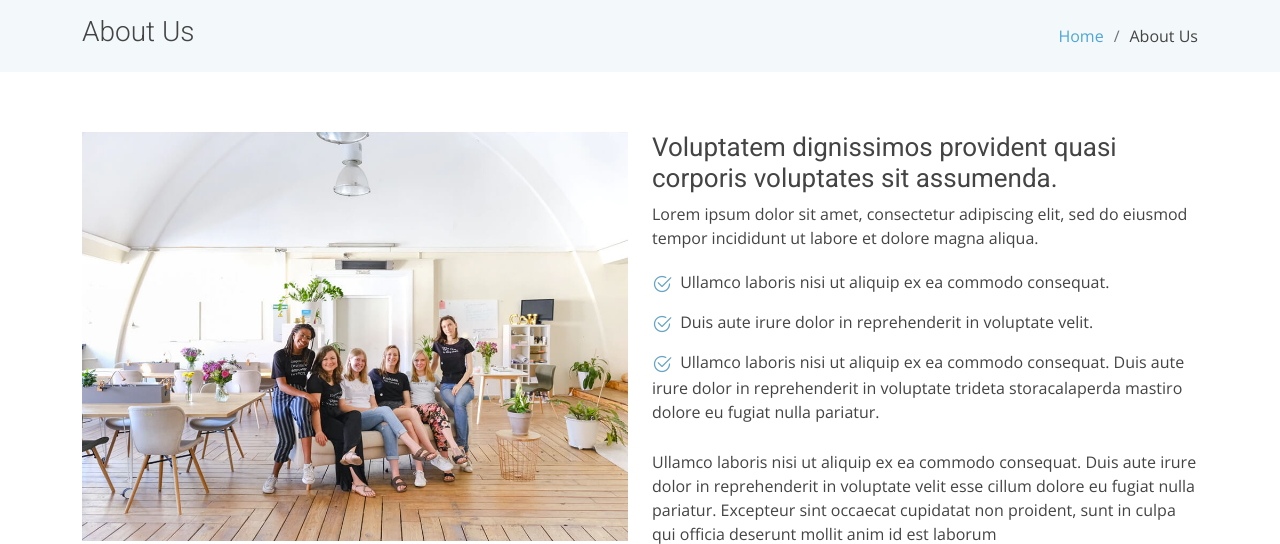
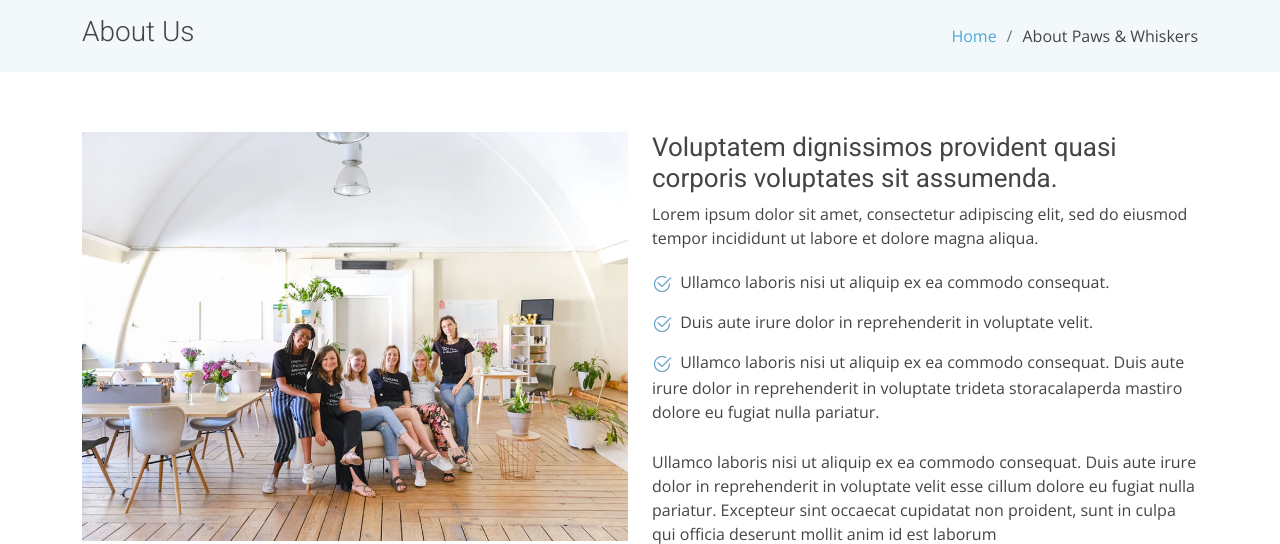
Before and after one commit to zjcalo/feral, a Django app: page /about.html in a window 1280 px wide. Shown: the part 80-624 px from the top of the page. Run offline with Django 3.2, Linux system fonts and the light colour scheme; some libraries are stand-ins or nearby versions.

Commit message:
tweaked about title

```diff
--- a/website/templates/about.html
+++ b/website/templates/about.html
@@ -16,7 +16,7 @@
           <h2>About Us</h2>
           <ol>
             <li><a href="home.html">Home</a></li>
-            <li>About Us</li>
+            <li>About Paws & Whiskers</li>
           </ol>
         </div>
 
```
